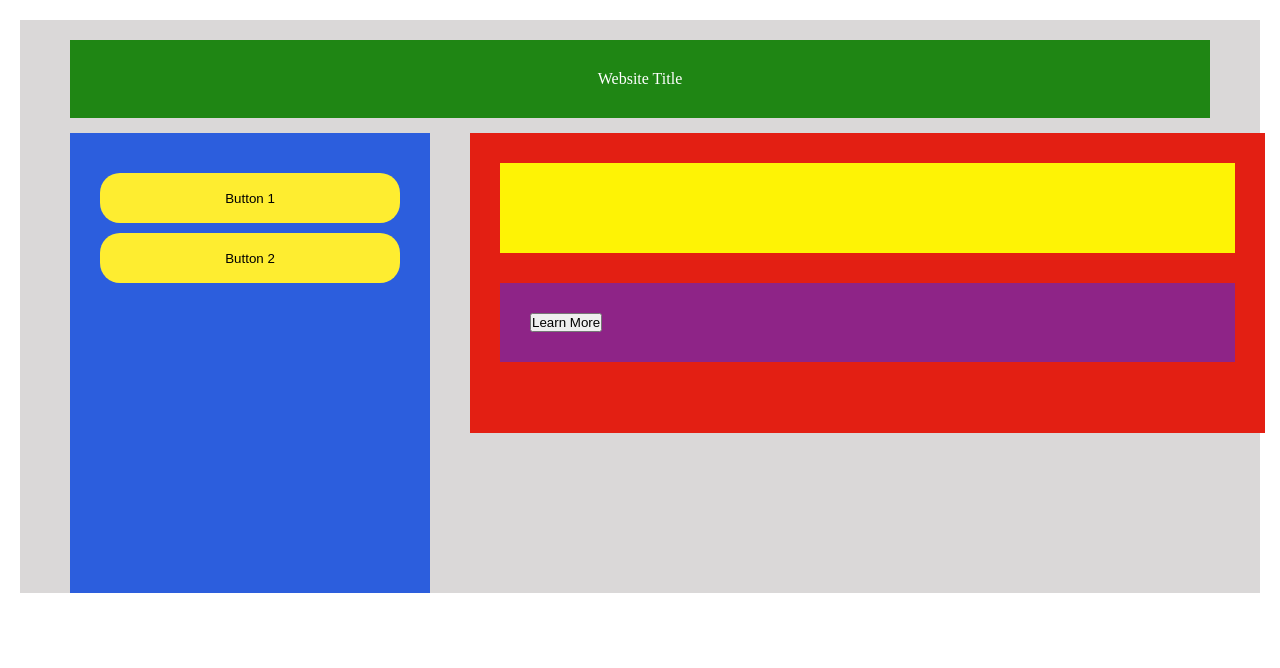
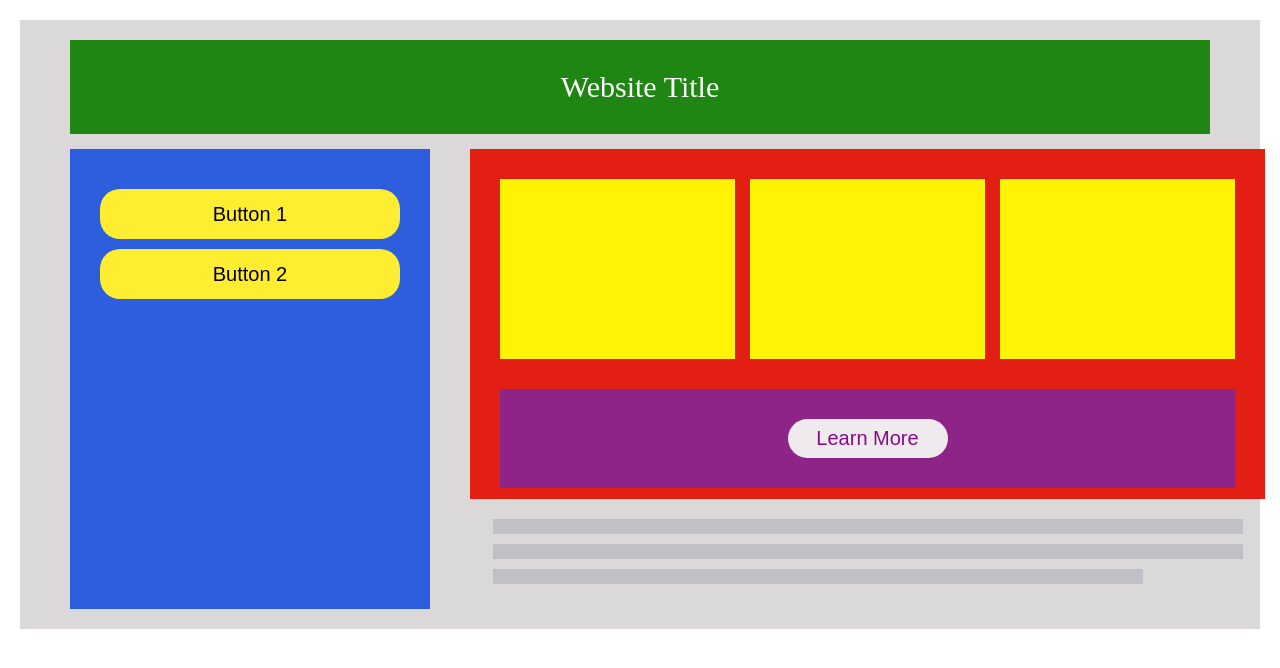
Before and after one commit to marck068/desarrollo_web_2026, a plain HTML site: page 01_repaso_html_css/index.html in a window 1280 px wide. Drawn offline with Linux system fonts and the light colour scheme.

Commit message:
asd
aasd

```diff
--- a/01_repaso_html_css/index.html
+++ b/01_repaso_html_css/index.html
@@ -26,16 +26,20 @@
             <div class="block-derecha">
                 <div class="block-red">
                     <div class="block-yellow">
-                        <div class="amar-1"></div>
-                        <div class="amar-2"></div>
-                        <div class="amar-3"></div>
+                        <div class="amar"></div>
+                        <div class="amar"></div>
+                        <div class="amar"></div>
                     </div>
                     <div class="block-purple">
                         <button>Learn More</button>
                     </div>
                 </div>
-                <div class="parrafo">
-                    <h1></h1>
+                <div class="bajo">
+                    <div class="parrafo">
+                        <div class="lar"></div>
+                        <div class="lar"></div>
+                        <div class="cor"></div>
+                    </div>
                 </div>
             </div>
         </div>
--- a/01_repaso_html_css/static/css/style.css
+++ b/01_repaso_html_css/static/css/style.css
@@ -10,6 +10,7 @@
     padding-left: 50px;
     padding-right: 50px;
     padding-top: 20px;
+    padding-bottom: 20px;
 }
 
 header {
@@ -21,6 +22,7 @@ main {
     display: flex;
     color: white;
     justify-content: center;
+    font-size: 30px;
 }
 
 .parte-baja {
@@ -32,7 +34,7 @@ main {
 .block-blue {
     display: flex;
     background-color: #2C5EDD;
-    width: 420px;
+    width: 360px;
     height: 460px;
     padding: 30px;
     margin-right: 40px;
@@ -44,6 +46,7 @@ main {
 }
 
 .boton button {
+    font-size: 20px;
     background-color: #FEED30;
     border: none;
     margin-top: 10px;
@@ -56,23 +59,59 @@ main {
 .block-red {
     background-color: #E31F13;
     width: 795px;
-    height: 300px;
+    height: 350px;
     padding: 30px;
 }
 
 .block-yellow {
     display: flex;
+    justify-content: space-between;
+    height: 150px;
+}
+
+.amar {
+    height: 180px;
+    width: 235px;
     background-color: #FEF305;
-    height: 90px;
 }
 
 .block-purple {
+    display: flex;
+    justify-content: center;
     background-color: #8E2487;
-    margin-top: 30px;
+    margin-top: 60px;
     padding: 30px;
 }
 
 .block-purple button {
+    font-size: 20px;
+    border-radius: 20px;
+    border: none;
+    background-color: #EFEAEE;
+    color: #860C8A;
+    padding: 8px;
+    width: 160px;
+}
+
+.bajo {
     display: flex;
     justify-content: center;
 }
+
+.parrafo {
+    margin-top: 10px;
+}
+
+.lar {
+    background-color: #C1C0C6;
+    width: 750px;
+    height: 15px;
+    margin-top: 10px;
+    margin-bottom: 10px;
+}
+
+.cor {
+    background-color: #C1C0C6;
+    width: 650px;
+    height: 15px;
+}
```
